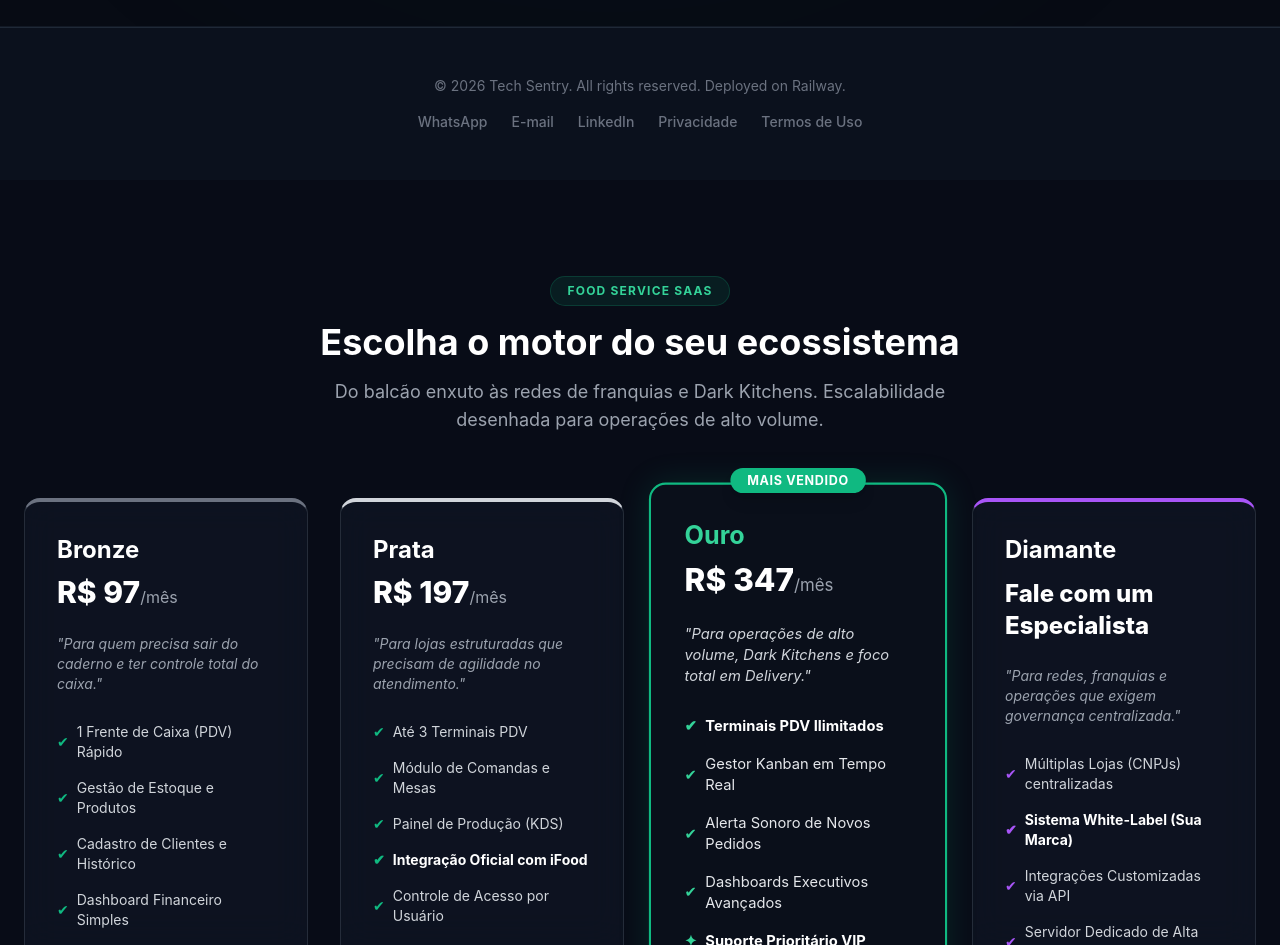
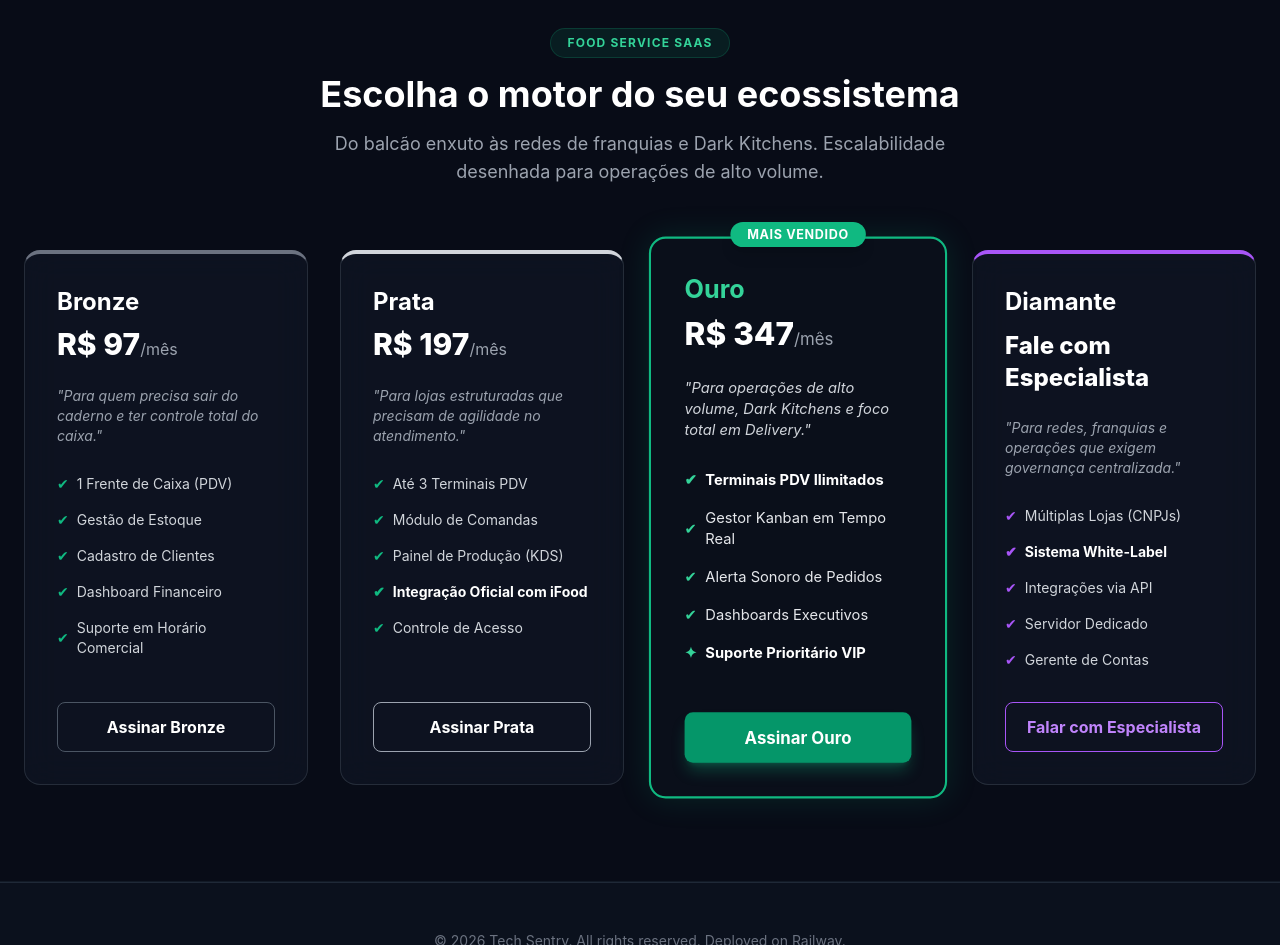
Before and after one commit to lucasramonamarante/tech-sentry-landing-page, a website: page index.html in a window 1280 px wide. Shown: the part 5240-6185 px from the top of the page. Drawn offline with nearby package versions, Linux system fonts and the light colour scheme.

Commit message:
feat: novo visual

```diff
--- a/index.html
+++ b/index.html
@@ -30,7 +30,6 @@
     </style>
 
     <!-- INÍCIO DO BLOCO DE MARKETING TECH SENTRY -->
-
     <!-- Meta Pixel Code -->
     <script>
     !function(f,b,e,v,n,t,s)
@@ -68,7 +67,6 @@
     <img height="1" width="1" style="display:none;" alt="" src="https://px.ads.linkedin.com/collect/?pid=10536425&fmt=gif" />
     </noscript>
     <!-- End LinkedIn Insight Tag -->
-
     <!-- FIM DO BLOCO DE MARKETING TECH SENTRY -->
 
 </head>
@@ -145,7 +143,6 @@
         </div>
     </section>
 
-    <!-- SEÇÃO ATUALIZADA: A Mente por trás da Operação (COM VÍDEO) -->
     <section class="py-24 relative z-10 border-t border-gray-800/50">
         <div class="container mx-auto px-6">
             <div class="flex flex-col lg:flex-row gap-16">
@@ -222,6 +219,7 @@
         </div>
     </section>
 
+    <!-- ÁREA DO SENTRY ITSM -->
     <section id="itsm" class="py-32 relative z-10 border-y border-gray-800/50 bg-[#0a0f1a] overflow-hidden">
         <div class="absolute top-1/2 left-1/2 -translate-x-1/2 -translate-y-1/2 w-[800px] h-[400px] bg-blue-600/10 blur-[120px] rounded-full pointer-events-none"></div>
         <div class="container mx-auto px-6 relative z-10">
@@ -268,7 +266,7 @@
         </div>
     </section>
 
-    <!-- PRICING: Sentry-ITSM -->
+    <!-- PRICING: Sentry-ITSM (Logo abaixo da seção dele) -->
     <section id="planos" class="py-24 relative z-10 border-b border-gray-800/50 bg-gray-900/20">
         <div class="container mx-auto px-6">
             <div class="text-center mb-16">
@@ -316,7 +314,7 @@
                     <a href="https://wa.me/+5519996589243?text=Olá, tenho interesse no plano PRATA do Sentry-ITSM." target="_blank" class="w-full block text-center py-3 rounded-lg border border-gray-400 text-white font-bold hover:bg-gray-700 transition">Assinar Prata</a>
                 </div>
 
-                <!-- OURO (Destaque) -->
+                <!-- OURO -->
                 <div class="bg-[#0a0f1a] p-8 rounded-2xl border-2 border-sentryBlue shadow-[0_0_30px_rgba(59,130,246,0.2)] flex flex-col relative transform scale-105 z-10">
                     <div class="absolute -top-4 left-1/2 -translate-x-1/2 bg-sentryBlue text-white px-4 py-1 rounded-full text-xs font-bold tracking-wider uppercase shadow-lg">Operação de Elite</div>
                     <h3 class="text-2xl font-bold text-white mb-2 text-sentryBlue">Ouro</h3>
@@ -331,7 +329,7 @@
                         <li class="flex items-center"><span class="text-sentryBlue mr-2">✔</span> Gestão de Mudanças (CAB)</li>
                         <li class="flex items-center"><span class="text-sentryBlue mr-2">✔</span> Cofre de Senhas Criptografado</li>
                         <li class="flex items-center"><span class="text-sentryBlue mr-2">✔</span> Bulk Resolve & Catálogos</li>
-                        <li class="flex items-center"><span class="text-purple-400 mr-2">✦</span> AIOps: Análise de Logs (Gemini)</li>
+                        <li class="flex items-center"><span class="text-purple-400 mr-2">✦</span> AIOps: Análise de Logs</li>
                     </ul>
                     <a href="https://wa.me/+5519996589243?text=Olá, quero agendar um diagnóstico para implementar o plano OURO na minha operação." target="_blank" class="w-full block text-center py-3 rounded-lg bg-sentryBlue hover:bg-blue-600 text-white font-bold shadow-lg shadow-blue-500/30 transition">Assinar Ouro</a>
                 </div>
@@ -341,7 +339,7 @@
                     <h3 class="text-2xl font-bold text-white mb-2">Diamante</h3>
                     <div class="mb-6">
                         <p class="text-xs text-purple-400 mb-1 font-bold uppercase tracking-widest"></p>
-                        <span class="text-3xl font-extrabold text-white">Entre em contato com um de nossos consultores</span><span class="text-gray-400"></span>
+                        <span class="text-3xl font-extrabold text-white">Consulte Especialista</span>
                     </div>
                     <p class="text-gray-400 text-sm mb-6 h-16 italic">"Grandes provedores e operadoras. Automação remota extrema, White-label e capacidade infinita."</p>
                     <ul class="space-y-4 mb-8 text-sm text-gray-300 flex-grow">
@@ -349,7 +347,6 @@
                         <li class="flex items-center font-bold text-white"><span class="text-purple-500 mr-2">✔</span> CMDB: Ativos Ilimitados</li>
                         <li class="flex items-center"><span class="text-purple-500 mr-2">✔</span> AIOps: Troubleshooting SSH</li>
                         <li class="flex items-center"><span class="text-purple-500 mr-2">✔</span> White-label (Seu Logotipo)</li>
-                        <li class="flex items-center"><span class="text-purple-500 mr-2">✔</span> Auditoria e Retenção Estendida</li>
                         <li class="flex items-center"><span class="text-purple-500 mr-2">✔</span> SLA Garantido em Contrato</li>
                     </ul>
                     <button onclick="openChat()" class="w-full py-3 rounded-lg border border-purple-500 text-purple-400 font-bold hover:bg-purple-500/10 transition">Falar com Especialista</button>
@@ -359,6 +356,7 @@
         </div>
     </section>
 
+    <!-- ÁREA DO SENTRY OS -->
     <section id="ecossistema" class="py-32 relative z-10 border-b border-gray-800/50 bg-[#070b14] overflow-hidden">
         <div class="absolute top-1/2 right-1/4 -translate-y-1/2 w-[700px] h-[500px] bg-emerald-600/10 blur-[150px] rounded-full pointer-events-none"></div>
         <div class="container mx-auto px-6 relative z-10">
@@ -405,6 +403,94 @@
         </div>
     </section>
 
+    <!-- PRICING: Sentry-OS (Logo abaixo da seção dele) -->
+    <section id="planos-os" class="py-24 relative z-10 border-b border-gray-800/50 bg-gray-900/20">
+        <div class="container mx-auto px-6">
+            <div class="text-center mb-16">
+                <div class="inline-block bg-emerald-500/10 text-emerald-400 px-4 py-1.5 rounded-full text-xs font-bold tracking-widest mb-4 border border-emerald-500/20 uppercase">
+                    Food Service SaaS
+                </div>
+                <h2 class="text-4xl font-bold text-white mb-4">Escolha o motor do seu ecossistema</h2>
+                <p class="text-gray-400 text-lg max-w-2xl mx-auto">Do balcão enxuto às redes de franquias e Dark Kitchens. Escalabilidade desenhada para operações de alto volume.</p>
+            </div>
+
+            <div class="grid grid-cols-1 md:grid-cols-2 lg:grid-cols-4 gap-8 max-w-7xl mx-auto">
+
+                <!-- BRONZE -->
+                <div class="glass-panel p-8 rounded-2xl border-t-4 border-t-gray-500 flex flex-col relative transition-transform duration-300 hover:-translate-y-2">
+                    <h3 class="text-2xl font-bold text-white mb-2">Bronze</h3>
+                    <div class="mb-6">
+                        <span class="text-3xl font-extrabold text-white">R$ 97</span><span class="text-gray-400">/mês</span>
+                    </div>
+                    <p class="text-gray-400 text-sm mb-6 h-16 italic">"Para quem precisa sair do caderno e ter controle total do caixa."</p>
+                    <ul class="space-y-4 mb-8 text-sm text-gray-300 flex-grow">
+                        <li class="flex items-center"><span class="text-emerald-500 mr-2">✔</span> 1 Frente de Caixa (PDV)</li>
+                        <li class="flex items-center"><span class="text-emerald-500 mr-2">✔</span> Gestão de Estoque</li>
+                        <li class="flex items-center"><span class="text-emerald-500 mr-2">✔</span> Cadastro de Clientes</li>
+                        <li class="flex items-center"><span class="text-emerald-500 mr-2">✔</span> Dashboard Financeiro</li>
+                        <li class="flex items-center"><span class="text-emerald-500 mr-2">✔</span> Suporte em Horário Comercial</li>
+                    </ul>
+                    <a href="https://wa.me/+5519996589243?text=Olá, tenho interesse no plano BRONZE do Sentry-OS." target="_blank" class="w-full block text-center py-3 rounded-lg border border-gray-600 text-white font-bold hover:bg-gray-800 transition">Assinar Bronze</a>
+                </div>
+
+                <!-- PRATA -->
+                <div class="glass-panel p-8 rounded-2xl border-t-4 border-t-gray-300 flex flex-col relative transition-transform duration-300 hover:-translate-y-2">
+                    <h3 class="text-2xl font-bold text-white mb-2">Prata</h3>
+                    <div class="mb-6">
+                        <span class="text-3xl font-extrabold text-white">R$ 197</span><span class="text-gray-400">/mês</span>
+                    </div>
+                    <p class="text-gray-400 text-sm mb-6 h-16 italic">"Para lojas estruturadas que precisam de agilidade no atendimento."</p>
+                    <ul class="space-y-4 mb-8 text-sm text-gray-300 flex-grow">
+                        <li class="flex items-center"><span class="text-emerald-500 mr-2">✔</span> Até 3 Terminais PDV</li>
+                        <li class="flex items-center"><span class="text-emerald-500 mr-2">✔</span> Módulo de Comandas</li>
+                        <li class="flex items-center"><span class="text-emerald-500 mr-2">✔</span> Painel de Produção (KDS)</li>
+                        <li class="flex items-center font-bold text-white"><span class="text-emerald-500 mr-2">✔</span> Integração Oficial com iFood</li>
+                        <li class="flex items-center"><span class="text-emerald-500 mr-2">✔</span> Controle de Acesso</li>
+                    </ul>
+                    <a href="https://wa.me/+5519996589243?text=Olá, tenho interesse no plano PRATA do Sentry-OS." target="_blank" class="w-full block text-center py-3 rounded-lg border border-gray-400 text-white font-bold hover:bg-gray-700 transition">Assinar Prata</a>
+                </div>
+
+                <!-- OURO -->
+                <div class="bg-[#0a0f1a] p-8 rounded-2xl border-2 border-emerald-500 shadow-[0_0_30px_rgba(16,185,129,0.15)] flex flex-col relative transform scale-105 z-10">
+                    <div class="absolute -top-4 left-1/2 -translate-x-1/2 bg-emerald-500 text-white px-4 py-1 rounded-full text-xs font-bold tracking-wider uppercase shadow-lg">Mais Vendido</div>
+                    <h3 class="text-2xl font-bold text-emerald-400 mb-2">Ouro</h3>
+                    <div class="mb-6">
+                        <span class="text-3xl font-extrabold text-white">R$ 347</span><span class="text-gray-400">/mês</span>
+                    </div>
+                    <p class="text-gray-300 text-sm mb-6 h-16 italic">"Para operações de alto volume, Dark Kitchens e foco total em Delivery."</p>
+                    <ul class="space-y-4 mb-8 text-sm text-gray-200 flex-grow">
+                        <li class="flex items-center font-bold text-white"><span class="text-emerald-400 mr-2">✔</span> Terminais PDV Ilimitados</li>
+                        <li class="flex items-center"><span class="text-emerald-400 mr-2">✔</span> Gestor Kanban em Tempo Real</li>
+                        <li class="flex items-center"><span class="text-emerald-400 mr-2">✔</span> Alerta Sonoro de Pedidos</li>
+                        <li class="flex items-center"><span class="text-emerald-400 mr-2">✔</span> Dashboards Executivos</li>
+                        <li class="flex items-center font-bold text-white"><span class="text-emerald-400 mr-2">✦</span> Suporte Prioritário VIP</li>
+                    </ul>
+                    <a href="https://wa.me/+5519996589243?text=Olá, quero agendar uma demonstração do plano OURO para a minha operação de delivery." target="_blank" class="w-full block text-center py-3 rounded-lg bg-emerald-600 hover:bg-emerald-500 text-white font-bold shadow-lg shadow-emerald-500/30 transition">Assinar Ouro</a>
+                </div>
+
+                <!-- DIAMANTE -->
+                <div class="glass-panel p-8 rounded-2xl border-t-4 border-t-purple-500 flex flex-col relative transition-transform duration-300 hover:-translate-y-2">
+                    <h3 class="text-2xl font-bold text-white mb-2">Diamante</h3>
+                    <div class="mb-6">
+                        <p class="text-xs text-purple-400 mb-1 font-bold uppercase tracking-widest"></p>
+                        <span class="text-2xl font-extrabold text-white">Fale com Especialista</span>
+                    </div>
+                    <p class="text-gray-400 text-sm mb-6 h-16 italic">"Para redes, franquias e operações que exigem governança centralizada."</p>
+                    <ul class="space-y-4 mb-8 text-sm text-gray-300 flex-grow">
+                        <li class="flex items-center"><span class="text-purple-500 mr-2">✔</span> Múltiplas Lojas (CNPJs)</li>
+                        <li class="flex items-center font-bold text-white"><span class="text-purple-500 mr-2">✔</span> Sistema White-Label</li>
+                        <li class="flex items-center"><span class="text-purple-500 mr-2">✔</span> Integrações via API</li>
+                        <li class="flex items-center"><span class="text-purple-500 mr-2">✔</span> Servidor Dedicado</li>
+                        <li class="flex items-center"><span class="text-purple-500 mr-2">✔</span> Gerente de Contas</li>
+                    </ul>
+                    <button onclick="openChat()" class="w-full py-3 rounded-lg border border-purple-500 text-purple-400 font-bold hover:bg-purple-500/10 transition">Falar com Especialista</button>
+                </div>
+
+            </div>
+        </div>
+    </section>
+
+    <!-- COMPONENTES FIXOS: CHAT, RODAPÉ E COOKIES -->
     <div id="chat-window" class="fixed bottom-6 right-6 w-[350px] md:w-[400px] glass-panel rounded-2xl shadow-[0_10px_40px_rgba(0,0,0,0.5)] z-50 flex flex-col overflow-hidden transition-all duration-300 transform scale-0 origin-bottom-right opacity-0 border border-gray-700">
         <div class="bg-gray-900/90 p-5 border-b border-gray-700 flex justify-between items-center">
             <div class="flex items-center space-x-3">
@@ -427,7 +513,6 @@
         </div>
     </div>
 
-    <!-- RODAPÉ ATUALIZADO (Inclui Termos de Uso e Privacidade) -->
     <footer class="py-12 border-t border-gray-800 text-center text-gray-500 text-sm bg-gray-900/50">
         <p class="mb-4">&copy; 2026 Tech Sentry. All rights reserved. Deployed on Railway.</p>
         <div class="flex justify-center gap-6 font-medium flex-wrap">
@@ -439,7 +524,6 @@
         </div>
     </footer>
 
-    <!-- AVISO DE COOKIES / LGPD (Estilo Card Flutuante) -->
     <div id="cookie-banner" class="fixed bottom-6 left-6 z-[100] w-[340px] bg-gray-900 border border-gray-700 rounded-xl shadow-[0_15px_50px_rgba(0,0,0,0.6)] p-6 transform translate-y-[150%] opacity-0 transition-all duration-700">
         <p class="text-sm text-gray-300 mb-5 leading-relaxed">
             Ao clicar no botão "Aceito", você concorda com a nossa
@@ -510,90 +594,3 @@
     </script>
 </body>
 </html>
-
-<!-- PRICING: Sentry-OS -->
-    <section id="planos-os" class="py-24 relative z-10 border-b border-gray-800/50 bg-gray-900/20">
-        <div class="container mx-auto px-6">
-            <div class="text-center mb-16">
-                <div class="inline-block bg-emerald-500/10 text-emerald-400 px-4 py-1.5 rounded-full text-xs font-bold tracking-widest mb-4 border border-emerald-500/20 uppercase">
-                    Food Service SaaS
-                </div>
-                <h2 class="text-4xl font-bold text-white mb-4">Escolha o motor do seu ecossistema</h2>
-                <p class="text-gray-400 text-lg max-w-2xl mx-auto">Do balcão enxuto às redes de franquias e Dark Kitchens. Escalabilidade desenhada para operações de alto volume.</p>
-            </div>
-
-            <div class="grid grid-cols-1 md:grid-cols-2 lg:grid-cols-4 gap-8 max-w-7xl mx-auto">
-
-                <!-- BRONZE -->
-                <div class="glass-panel p-8 rounded-2xl border-t-4 border-t-gray-500 flex flex-col relative transition-transform duration-300 hover:-translate-y-2">
-                    <h3 class="text-2xl font-bold text-white mb-2">Bronze</h3>
-                    <div class="mb-6">
-                        <span class="text-3xl font-extrabold text-white">R$ 97</span><span class="text-gray-400">/mês</span>
-                    </div>
-                    <p class="text-gray-400 text-sm mb-6 h-16 italic">"Para quem precisa sair do caderno e ter controle total do caixa."</p>
-                    <ul class="space-y-4 mb-8 text-sm text-gray-300 flex-grow">
-                        <li class="flex items-center"><span class="text-emerald-500 mr-2">✔</span> 1 Frente de Caixa (PDV) Rápido</li>
-                        <li class="flex items-center"><span class="text-emerald-500 mr-2">✔</span> Gestão de Estoque e Produtos</li>
-                        <li class="flex items-center"><span class="text-emerald-500 mr-2">✔</span> Cadastro de Clientes e Histórico</li>
-                        <li class="flex items-center"><span class="text-emerald-500 mr-2">✔</span> Dashboard Financeiro Simples</li>
-                        <li class="flex items-center"><span class="text-emerald-500 mr-2">✔</span> Suporte em Horário Comercial</li>
-                    </ul>
-                    <a href="https://wa.me/+5519996589243?text=Olá, tenho interesse no plano BRONZE do Sentry-OS." target="_blank" class="w-full block text-center py-3 rounded-lg border border-gray-600 text-white font-bold hover:bg-gray-800 transition">Assinar Bronze</a>
-                </div>
-
-                <!-- PRATA -->
-                <div class="glass-panel p-8 rounded-2xl border-t-4 border-t-gray-300 flex flex-col relative transition-transform duration-300 hover:-translate-y-2">
-                    <h3 class="text-2xl font-bold text-white mb-2">Prata</h3>
-                    <div class="mb-6">
-                        <span class="text-3xl font-extrabold text-white">R$ 197</span><span class="text-gray-400">/mês</span>
-                    </div>
-                    <p class="text-gray-400 text-sm mb-6 h-16 italic">"Para lojas estruturadas que precisam de agilidade no atendimento."</p>
-                    <ul class="space-y-4 mb-8 text-sm text-gray-300 flex-grow">
-                        <li class="flex items-center"><span class="text-emerald-500 mr-2">✔</span> Até 3 Terminais PDV</li>
-                        <li class="flex items-center"><span class="text-emerald-500 mr-2">✔</span> Módulo de Comandas e Mesas</li>
-                        <li class="flex items-center"><span class="text-emerald-500 mr-2">✔</span> Painel de Produção (KDS)</li>
-                        <li class="flex items-center font-bold text-white"><span class="text-emerald-500 mr-2">✔</span> Integração Oficial com iFood</li>
-                        <li class="flex items-center"><span class="text-emerald-500 mr-2">✔</span> Controle de Acesso por Usuário</li>
-                    </ul>
-                    <a href="https://wa.me/+5519996589243?text=Olá, tenho interesse no plano PRATA do Sentry-OS." target="_blank" class="w-full block text-center py-3 rounded-lg border border-gray-400 text-white font-bold hover:bg-gray-700 transition">Assinar Prata</a>
-                </div>
-
-                <!-- OURO (Destaque) -->
-                <div class="bg-[#0a0f1a] p-8 rounded-2xl border-2 border-emerald-500 shadow-[0_0_30px_rgba(16,185,129,0.15)] flex flex-col relative transform scale-105 z-10">
-                    <div class="absolute -top-4 left-1/2 -translate-x-1/2 bg-emerald-500 text-white px-4 py-1 rounded-full text-xs font-bold tracking-wider uppercase shadow-lg">Mais Vendido</div>
-                    <h3 class="text-2xl font-bold text-emerald-400 mb-2">Ouro</h3>
-                    <div class="mb-6">
-                        <span class="text-3xl font-extrabold text-white">R$ 347</span><span class="text-gray-400">/mês</span>
-                    </div>
-                    <p class="text-gray-300 text-sm mb-6 h-16 italic">"Para operações de alto volume, Dark Kitchens e foco total em Delivery."</p>
-                    <ul class="space-y-4 mb-8 text-sm text-gray-200 flex-grow">
-                        <li class="flex items-center font-bold text-white"><span class="text-emerald-400 mr-2">✔</span> Terminais PDV Ilimitados</li>
-                        <li class="flex items-center"><span class="text-emerald-400 mr-2">✔</span> Gestor Kanban em Tempo Real</li>
-                        <li class="flex items-center"><span class="text-emerald-400 mr-2">✔</span> Alerta Sonoro de Novos Pedidos</li>
-                        <li class="flex items-center"><span class="text-emerald-400 mr-2">✔</span> Dashboards Executivos Avançados</li>
-                        <li class="flex items-center font-bold text-white"><span class="text-emerald-400 mr-2">✦</span> Suporte Prioritário VIP</li>
-                    </ul>
-                    <a href="https://wa.me/+5519996589243?text=Olá, quero agendar uma demonstração do plano OURO para a minha operação de delivery." target="_blank" class="w-full block text-center py-3 rounded-lg bg-emerald-600 hover:bg-emerald-500 text-white font-bold shadow-lg shadow-emerald-500/30 transition">Assinar Ouro</a>
-                </div>
-
-                <!-- DIAMANTE -->
-                <div class="glass-panel p-8 rounded-2xl border-t-4 border-t-purple-500 flex flex-col relative transition-transform duration-300 hover:-translate-y-2">
-                    <h3 class="text-2xl font-bold text-white mb-2">Diamante</h3>
-                    <div class="mb-6">
-                        <p class="text-xs text-purple-400 mb-1 font-bold uppercase tracking-widest"></p>
-                        <span class="text-2xl font-extrabold text-white">Fale com um Especialista</span>
-                    </div>
-                    <p class="text-gray-400 text-sm mb-6 h-16 italic">"Para redes, franquias e operações que exigem governança centralizada."</p>
-                    <ul class="space-y-4 mb-8 text-sm text-gray-300 flex-grow">
-                        <li class="flex items-center"><span class="text-purple-500 mr-2">✔</span> Múltiplas Lojas (CNPJs) centralizadas</li>
-                        <li class="flex items-center font-bold text-white"><span class="text-purple-500 mr-2">✔</span> Sistema White-Label (Sua Marca)</li>
-                        <li class="flex items-center"><span class="text-purple-500 mr-2">✔</span> Integrações Customizadas via API</li>
-                        <li class="flex items-center"><span class="text-purple-500 mr-2">✔</span> Servidor Dedicado de Alta Performance</li>
-                        <li class="flex items-center"><span class="text-purple-500 mr-2">✔</span> Gerente de Contas Exclusivo</li>
-                    </ul>
-                    <button onclick="openChat()" class="w-full py-3 rounded-lg border border-purple-500 text-purple-400 font-bold hover:bg-purple-500/10 transition">Falar com Especialista</button>
-                </div>
-
-            </div>
-        </div>
-    </section>
```
